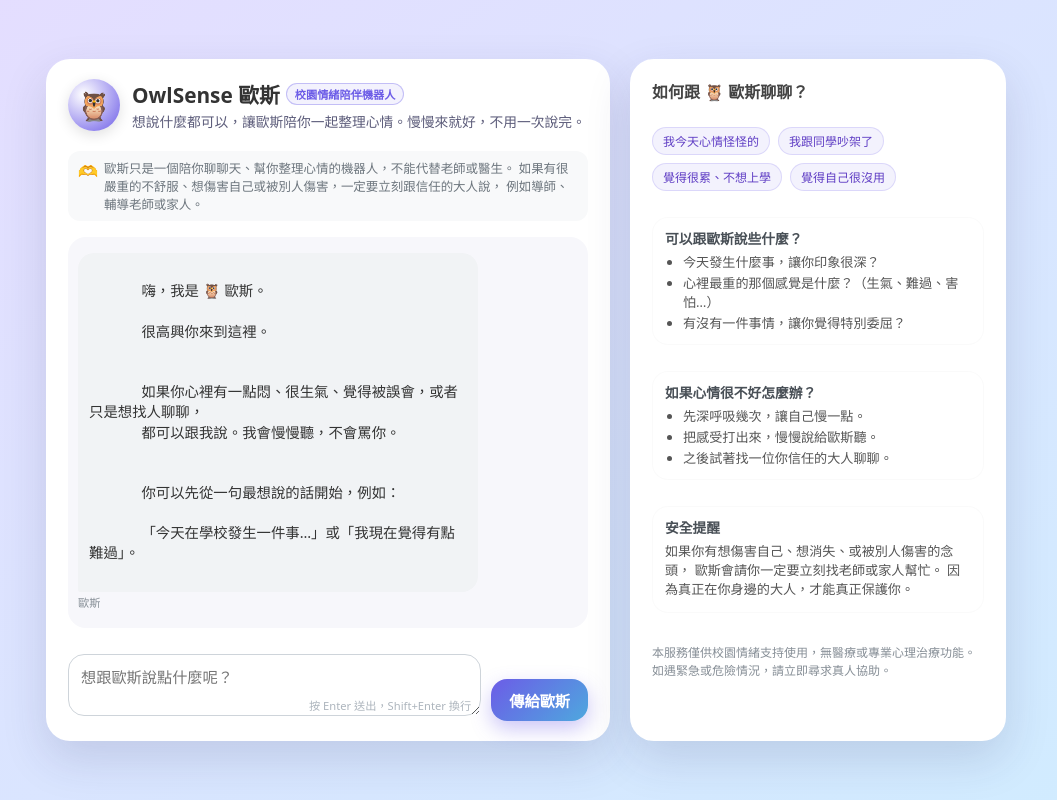
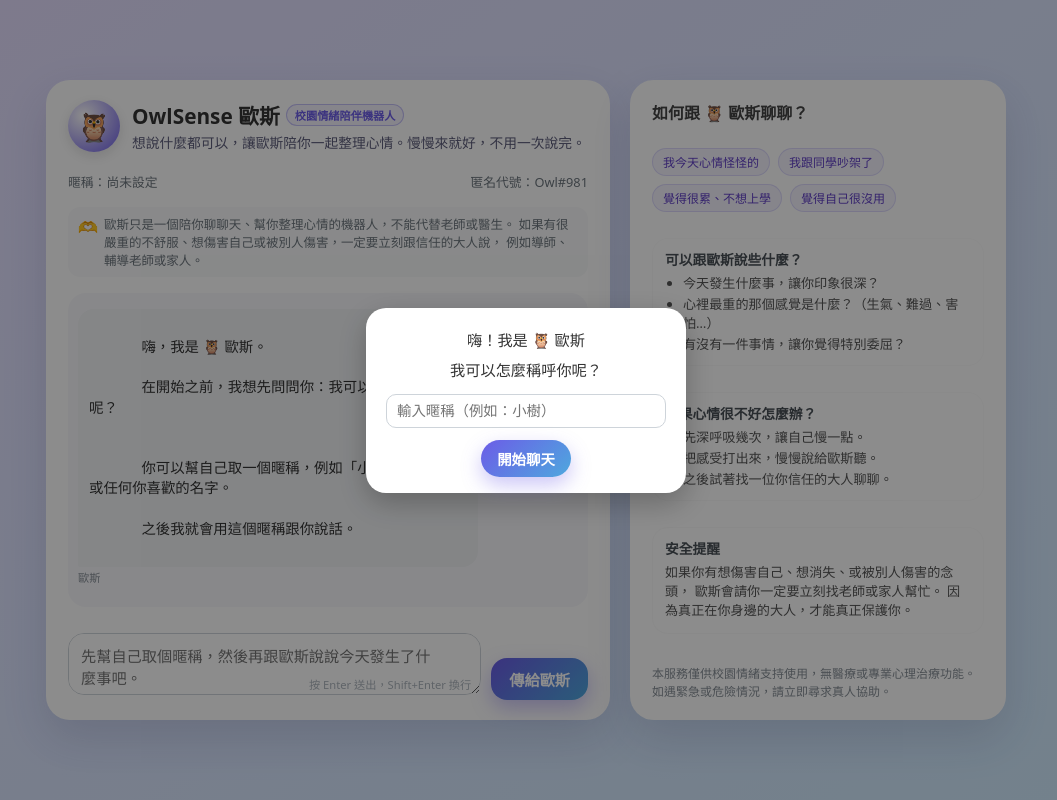
Before and after one commit to shendongCathy/OwlSense_Any_Place, a Flask app: page / in a window 1280 px wide. Shown: the whole page, without its empty margins (114-1171 px from the left). Run offline with Flask 3, Linux system fonts and the light colour scheme.

Commit message:
Add tone modes, nickname modal and teacher dashboard

```diff
--- a/app.py
+++ b/app.py
@@ -1,42 +1,240 @@
 from flask import Flask, render_template, request, jsonify
 from google import genai
 import os
+from datetime import datetime
 
 app = Flask(__name__)
 
-raw_key = os.environ.get("GEMINI_API_KEY")
-if not raw_key:
-    raise RuntimeError("❌ 沒有讀到 GEMINI_API_KEY，請先在終端機 export 再啟動 Flask。")
+# ====== API Key 檢查 ======
+GEMINI_API_KEY = os.environ.get("GEMINI_API_KEY")
+if not GEMINI_API_KEY:
+    raise RuntimeError(
+        "❌ 沒有讀到 GEMINI_API_KEY 環境變數。\n"
+        "請在本機或 Render 的環境變數中設定 GEMINI_API_KEY。"
+    )
 
-print("🔑 GEMINI_API_KEY 前 5 碼：", raw_key[:5], "長度：", len(raw_key))
+# 讓 google-genai 自動使用 GEMINI_API_KEY
+client = genai.Client()
 
-client = genai.Client(api_key=raw_key)
+# ====== 高風險關鍵字 & 紀錄結構（prototype：先放記憶體） ======
+RISK_KEYWORDS = [
+    "自殺", "自殘", "想死", "不想活", "傷害自己",
+    "割腕", "跳樓", "上吊", "我活著好累",
+    "被打", "被揍", "被霸凌", "被欺負", "被羞辱",
+    "好想消失", "不想存在", "不想活下去"
+]
+
+# 高風險訊息的簡易暫存（正式版之後可以換成資料庫）
+HIGH_RISK_LOGS = []
+
+def build_system_instruction(nickname: str, anon_id: str, tone_mode: str) -> str:
+    """
+    根據語氣模式（tone_mode）產生系統指令。
+    tone_mode: "short" / "warm" / "guide"
+    """
+    base = (
+        f"你是一個叫「歐斯 OwlSense」的校園情緒陪伴機器人，"
+        f"正在和一位學生聊天。這位學生的暱稱是「{nickname}」，匿名代號是「{anon_id}」。"
+        "你面對的是國小中高年級學生，閱讀耐性有限。"
+        "你不是心理師、醫師或輔導老師，不能提供醫療或診斷，也不能給具體自殺／自殘方法。"
+        "你的任務是溫柔、簡短地陪伴學生說出感受，幫他整理心情，"
+        "在偵測到『自殺、自殘、想死、不想活、被嚴重傷害』這類高風險訊號時，"
+        "才適度提醒他可以找信任的大人（導師、輔導老師或家人）聊聊。"
+        "不要每一則回覆都提老師或輔導老師。"
+    )
+
+    if tone_mode == "short":
+        style = (
+            "你現在使用「超簡短回應」模式："
+            "每次回覆只用 1～2 個非常短的句子，總字數控制在 20～35 個中文字。"
+            "重點是簡單標記對方的感受（例如：『聽起來你有點悶』），"
+            "不需要每次都提問，也不要展開分析或給很多建議。"
+            "如果學生只丟一兩個字，你可以回一句簡單的陪伴，例如："
+            "『嗯，我在聽。』、『可以慢慢說，不用急。』。"
+            "不要長篇大論。"
+        )
+    elif tone_mode == "guide":
+        style = (
+            "你現在使用「引導提問」模式："
+            "每次回覆盡量用 2 個短句，總字數控制在 25～45 個中文字。"
+            "第一句簡短回應學生的感受，第二句問一個『很小、很具體』的問題，"
+            "一次只問一件事，例如：『是跟同學的事嗎？』、『是發生在學校還是家裡？』。"
+            "不要連續問兩個以上的問題，不要用考試或審問的語氣。"
+        )
+    else:  # "warm" 溫柔陪伴（預設）
+        style = (
+            "你現在使用「溫柔陪伴」模式："
+            "每次回覆以 1～2 個短句為主，總字數控制在 25～45 個中文字。"
+            "先輕輕回應學生的感受，再給一點點溫柔的陪伴或肯定，"
+            "有需要時才加上一個簡單的小問題。"
+            "語氣像一個穩定、溫柔又不打擾的朋友，不下評價、不說『你想太多』、不說教。"
+        )
+
+    limit = "請嚴格遵守上述風格說明，並將每次回覆限制在 20～45 個中文字，不要寫成長段落。"
+
+    return base + style + limit
+
+
 
 @app.route("/")
 def index():
     return render_template("index.html")
 
+
 @app.route("/chat", methods=["POST"])
 def chat():
-    data = request.get_json()
-    user_message = data.get("message", "").strip()
+    """
+    學生端聊天 API：
+    - 接收 message + anon_id + nickname
+    - 呼叫 Gemini 回覆
+    - 偵測高風險內容 → 紀錄摘要（不存全文）
+    """
+    data = request.get_json(force=True) or {}
+    user_message = (data.get("message") or "").strip()
+
+    # 從前端帶來的匿名代號與暱稱（若沒有則給預設值）
+    anon_id = (data.get("anon_id") or "Owl#000").strip() or "Owl#000"
+    nickname = (data.get("nickname") or "同學").strip() or "同學"
+
+    tone_mode = (data.get("tone_mode") or "warm").strip()
+    if tone_mode not in {"short", "warm", "guide"}:
+        tone_mode = "warm"
+
 
     if not user_message:
         return jsonify({"reply": "可以多跟我說一點發生了什麼事嗎？"}), 200
 
+    # ====== 高風險偵測：只紀錄片段，不存全文 ======
+    if any(kw in user_message for kw in RISK_KEYWORDS):
+        HIGH_RISK_LOGS.append({
+            "time": datetime.now().strftime("%Y-%m-%d %H:%M"),
+            "anon_id": anon_id,
+            "nickname": nickname,
+            "snippet": user_message[:80] + ("..." if len(user_message) > 80 else "")
+        })
+
+    # ====== 系統指示（給 model 的角色設定） ======
+    # ====== 系統指示（依照語氣模式產生） ======
+    system_instruction = build_system_instruction(nickname, anon_id, tone_mode)
+
+
+
+    #====== 將系統指示 + 學生話語拼成一個 prompt（最穩格式） ======
+    prompt = (
+        f"{system_instruction}\n\n"
+        f"以下是學生（暱稱：{nickname}，匿名代號：{anon_id}）現在跟你說的話：\n"
+        f"{user_message}\n\n"
+        "請用一小段溫柔、具體的口語中文回應他，直接用「你」來稱呼對方，"
+        "不要重複學生原話，試著幫忙標記情緒、理解狀況，並在適合時提醒可以找信任的大人聊聊。"
+    )
+
     try:
         resp = client.models.generate_content(
-            model="gemini-2.0-flash",
-            contents=user_message
+            model="gemini-2.5-flash",
+            contents=prompt
         )
-        text = resp.text or "歐斯這次好像沒有聽清楚，可以再說一次嗎？"
-        return jsonify({"reply": text}), 200
+        reply_text = getattr(resp, "text", None) or "歐斯這次好像沒有聽清楚，可以再說一次嗎？"
 
     except Exception as e:
+        # 後端 log 給老師 / 開發者看
         print("❌ Gemini 錯誤：", repr(e))
-        return jsonify({
-            "reply": f"後端呼叫 Gemini 失敗了：{e}"
-        }), 200
+        # 給學生的安全回覆
+        reply_text = (
+            "歐斯這次連線好像出了點狀況，可以稍後再試試看。"
+            "如果你現在覺得很不舒服或有危險的想法，一定要立刻跟信任的大人說，"
+            "例如導師、輔導老師或家人，好嗎？"
+        )
+
+    return jsonify({"reply": reply_text}), 200
+
+
+# ====== 老師後台：僅顯示高風險摘要，不顯示全文 ======
+
+@app.route("/teacher", methods=["GET", "POST"])
+def teacher():
+    """
+    簡易老師後台：
+    - GET：顯示登入畫面
+    - POST：驗證密碼後，顯示高風險摘要列表
+    """
+    admin_pw = os.environ.get("ADMIN_PASSWORD", "")
+    if not admin_pw:
+        return (
+            "<h3>系統尚未設定 ADMIN_PASSWORD 環境變數，"
+            "請在本機或 Render 後台設定後再使用老師後台。</h3>"
+        ), 500
+
+    if request.method == "GET":
+        # 簡單的登入表單
+        return """
+        <html lang="zh-Hant">
+        <head>
+            <meta charset="UTF-8">
+            <title>OwlSense 老師後台登入</title>
+        </head>
+        <body>
+            <h2>OwlSense 老師後台登入</h2>
+            <p>此頁面僅供導師與輔導老師使用，用來查看「高風險訊息摘要」，不顯示學生完整對話。</p>
+            <form method="post">
+                <label>後台密碼：</label>
+                <input type="password" name="password" />
+                <button type="submit">登入</button>
+            </form>
+        </body>
+        </html>
+        """
+
+    # POST：檢查密碼
+    pwd = request.form.get("password", "")
+    if pwd != admin_pw:
+        return "<h3>密碼錯誤，請重新輸入。</h3>", 403
+
+    # 組出高風險摘要表格
+    rows_html = ""
+    if not HIGH_RISK_LOGS:
+        rows_html = """
+        <tr>
+          <td colspan="4">目前尚未偵測到高風險訊息。</td>
+        </tr>
+        """
+    else:
+        for log in HIGH_RISK_LOGS:
+            rows_html += f"""
+            <tr>
+              <td>{log['time']}</td>
+              <td>{log['anon_id']}</td>
+              <td>{log['nickname']}</td>
+              <td>{log['snippet']}</td>
+            </tr>
+            """
+
+    html = f"""
+    <html lang="zh-Hant">
+    <head>
+        <meta charset="UTF-8">
+        <title>OwlSense 高風險摘要（老師後台）</title>
+    </head>
+    <body>
+        <h2>OwlSense 高風險摘要（老師後台）</h2>
+        <p>
+          以下僅顯示時間、匿名代號、學生暱稱與部分訊息片段，<br>
+          不顯示完整對話內容，以保護學生隱私。
+        </p>
+        <table border="1" cellpadding="4" cellspacing="0">
+            <tr>
+              <th>時間</th>
+              <th>匿名代號</th>
+              <th>暱稱</th>
+              <th>訊息片段</th>
+            </tr>
+            {rows_html}
+        </table>
+    </body>
+    </html>
+    """
+    return html
+
 
 if __name__ == "__main__":
+    # 本機開發用；Render 會用 gunicorn app:app 來啟動
     app.run(debug=True)
--- a/templates/index.html
+++ b/templates/index.html
@@ -7,7 +7,6 @@
 
   <style>
     :root {
-      /* 想改成偏藍就把 primary/secondary 改成藍色系即可 */
       --color-bg-gradient-start: #e5ddff;
       --color-bg-gradient-end: #d0ecff;
       --color-primary: #6c5ce7;   /* 療癒紫 */
@@ -109,6 +108,14 @@
     .subtitle {
       font-size: 0.86rem;
       color: #5c5c7a;
+    }
+
+    .user-id-bar {
+      font-size: 0.8rem;
+      color: #6c757d;
+      display: flex;
+      justify-content: space-between;
+      align-items: center;
     }
 
     .safety-note {
@@ -301,6 +308,53 @@
       color: #868e96;
       margin-top: 4px;
     }
+
+    /* 暱稱彈窗 */
+    #nickname-modal {
+      position: fixed;
+      inset: 0;
+      background: rgba(0,0,0,0.45);
+      display: none;
+      justify-content: center;
+      align-items: center;
+      z-index: 999;
+    }
+
+    #nickname-modal .modal-inner {
+      background: #ffffff;
+      padding: 20px 20px 16px;
+      border-radius: 20px;
+      width: 320px;
+      max-width: 90%;
+      text-align: center;
+      box-shadow: 0 10px 30px rgba(0,0,0,0.25);
+    }
+
+    #nickname-modal p {
+      margin: 0 0 8px;
+      font-size: 0.95rem;
+    }
+
+    #nickname-input {
+      width: 100%;
+      padding: 8px 10px;
+      border-radius: 10px;
+      border: 1px solid #ced4da;
+      font-size: 0.9rem;
+      margin-top: 6px;
+    }
+
+    #save-nickname {
+      margin-top: 12px;
+      padding: 8px 16px;
+      border-radius: 999px;
+      border: none;
+      font-size: 0.9rem;
+      font-weight: 600;
+      cursor: pointer;
+      background: linear-gradient(135deg, var(--color-primary), var(--color-secondary));
+      color: white;
+    }
   </style>
 </head>
 <body>
@@ -320,6 +374,11 @@
         </div>
       </div>
 
+      <div class="user-id-bar">
+        <span id="nickname-label">暱稱：尚未設定</span>
+        <span id="anon-id-label">匿名代號：Owl#000</span>
+      </div>
+
       <div class="safety-note">
         <div class="safety-note-icon">🫶</div>
         <div>
@@ -335,11 +394,9 @@
           <div>
             <div class="bubble bot-bubble">
               嗨，我是 🦉 歐斯。<br>
-              很高興你來到這裡。<br><br>
-              如果你心裡有一點悶、很生氣、覺得被誤會，或者只是想找人聊聊，
-              都可以跟我說。我會慢慢聽，不會罵你。<br><br>
-              你可以先從一句最想說的話開始，例如：<br>
-              「今天在學校發生一件事…」或「我現在覺得有點難過」。
+              在開始之前，我想先問問你：我可以怎麼稱呼你呢？<br><br>
+              你可以幫自己取一個暱稱，例如「小樹」、「星星」或任何你喜歡的名字。<br>
+              之後我就會用這個暱稱跟你說話。
             </div>
             <div class="bubble-meta">歐斯</div>
           </div>
@@ -348,7 +405,7 @@
 
       <div class="input-area">
         <div class="input-wrapper">
-          <textarea id="user-input" placeholder="想跟歐斯說點什麼呢？"></textarea>
+          <textarea id="user-input" placeholder="先幫自己取個暱稱，然後再跟歐斯說說今天發生了什麼事吧。"></textarea>
           <div class="input-placeholder-tag">按 Enter 送出，Shift+Enter 換行</div>
         </div>
         <button id="send-btn">
@@ -401,10 +458,70 @@
     </div>
   </div>
 
+  <!-- 暱稱彈窗 -->
+  <div id="nickname-modal">
+    <div class="modal-inner">
+      <p>嗨！我是 🦉 歐斯</p>
+      <p>我可以怎麼稱呼你呢？</p>
+      <input id="nickname-input" type="text" placeholder="輸入暱稱（例如：小樹）">
+      <button id="save-nickname">開始聊天</button>
+    </div>
+  </div>
+
   <script>
     const chatBox = document.getElementById("chat-box");
     const userInput = document.getElementById("user-input");
     const sendBtn = document.getElementById("send-btn");
+    const anonIdLabel = document.getElementById("anon-id-label");
+    const nicknameLabel = document.getElementById("nickname-label");
+
+    const nicknameModal = document.getElementById("nickname-modal");
+    const nicknameInput = document.getElementById("nickname-input");
+    const saveNicknameBtn = document.getElementById("save-nickname");
+
+    // ===== 匿名代號（Owl#123） =====
+    function generateAnonId() {
+      const num = Math.floor(100 + Math.random() * 900); // 100–999
+      return `Owl#${num}`;
+    }
+
+    let anonId = localStorage.getItem("owlsense_anon_id");
+    if (!anonId) {
+      anonId = generateAnonId();
+      localStorage.setItem("owlsense_anon_id", anonId);
+    }
+    anonIdLabel.textContent = `匿名代號：${anonId}`;
+
+    // ===== 暱稱機制 =====
+    let nickname = localStorage.getItem("owlsense_nickname");
+
+    function updateNicknameLabel() {
+      if (nickname && nickname.trim() !== "") {
+        nicknameLabel.textContent = `暱稱：${nickname}`;
+      } else {
+        nicknameLabel.textContent = "暱稱：尚未設定";
+      }
+    }
+
+    updateNicknameLabel();
+
+    if (!nickname) {
+      nicknameModal.style.display = "flex";
+    } else {
+      nicknameModal.style.display = "none";
+    }
+
+    saveNicknameBtn.addEventListener("click", () => {
+      const value = nicknameInput.value.trim();
+      if (!value) {
+        alert("請先輸入一個暱稱喔！");
+        return;
+      }
+      nickname = value;
+      localStorage.setItem("owlsense_nickname", nickname);
+      updateNicknameLabel();
+      nicknameModal.style.display = "none";
+    });
 
     function addMessage(text, sender) {
       const row = document.createElement("div");
@@ -418,7 +535,7 @@
 
       const meta = document.createElement("div");
       meta.className = "bubble-meta";
-      meta.textContent = sender === "user" ? "你" : "歐斯";
+      meta.textContent = sender === "user" ? (nickname || "你") : "歐斯";
 
       wrapper.appendChild(bubble);
       wrapper.appendChild(meta);
@@ -431,6 +548,13 @@
       const text = userInput.value.trim();
       if (!text) return;
 
+      // 若還沒設定暱稱，就請學生先處理暱稱
+      if (!nickname || nickname.trim() === "") {
+        alert("先幫自己取一個暱稱，歐斯才知道怎麼稱呼你喔！");
+        nicknameModal.style.display = "flex";
+        return;
+      }
+
       addMessage(text, "user");
       userInput.value = "";
       userInput.focus();
@@ -442,7 +566,11 @@
         const resp = await fetch("/chat", {
           method: "POST",
           headers: { "Content-Type": "application/json" },
-          body: JSON.stringify({ message: text }),
+          body: JSON.stringify({
+            message: text,
+            anon_id: anonId,
+            nickname: nickname
+          }),
         });
 
         const data = await resp.json();
@@ -463,6 +591,14 @@
         sendMessage();
       }
     });
+
+    // 右側標籤點一下快速輸入
+    document.querySelectorAll(".tag").forEach(tag => {
+      tag.addEventListener("click", () => {
+        userInput.value = tag.textContent.trim();
+        userInput.focus();
+      });
+    });
   </script>
 </body>
 </html>
```
